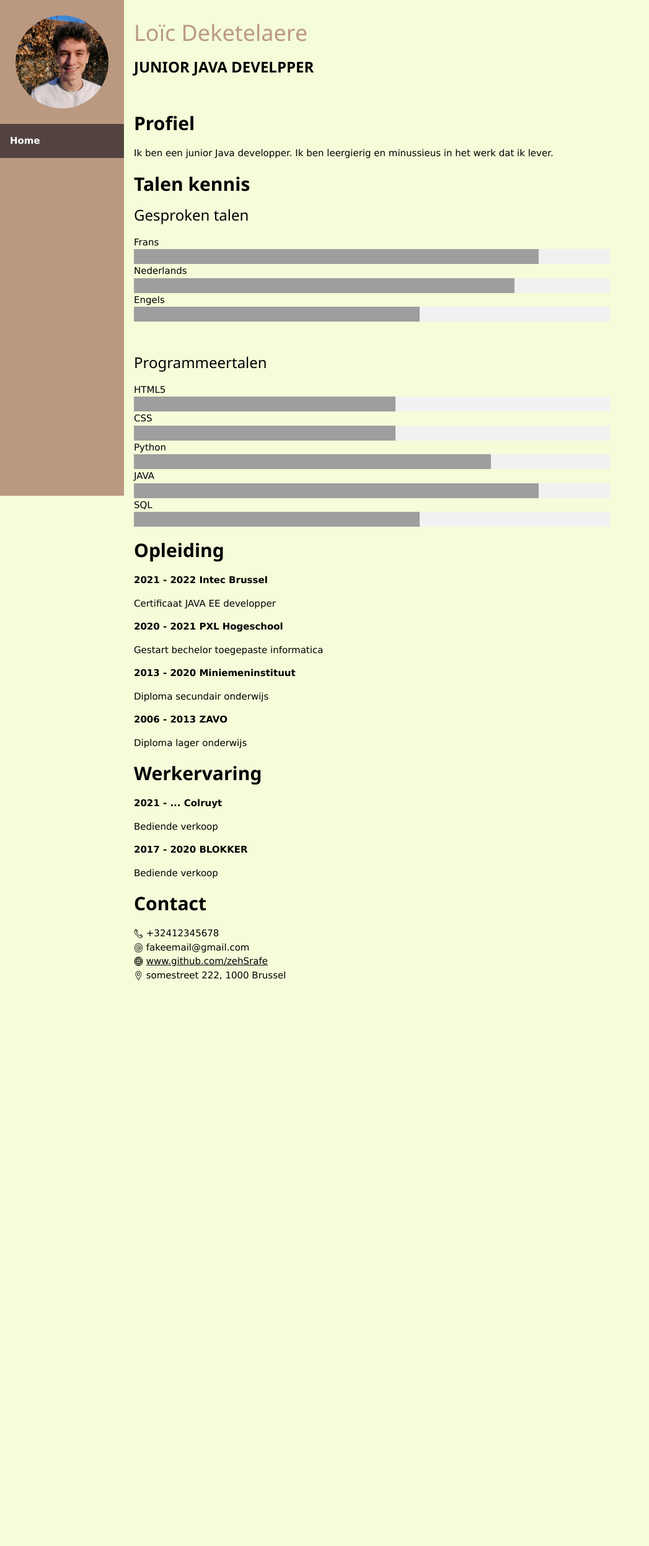
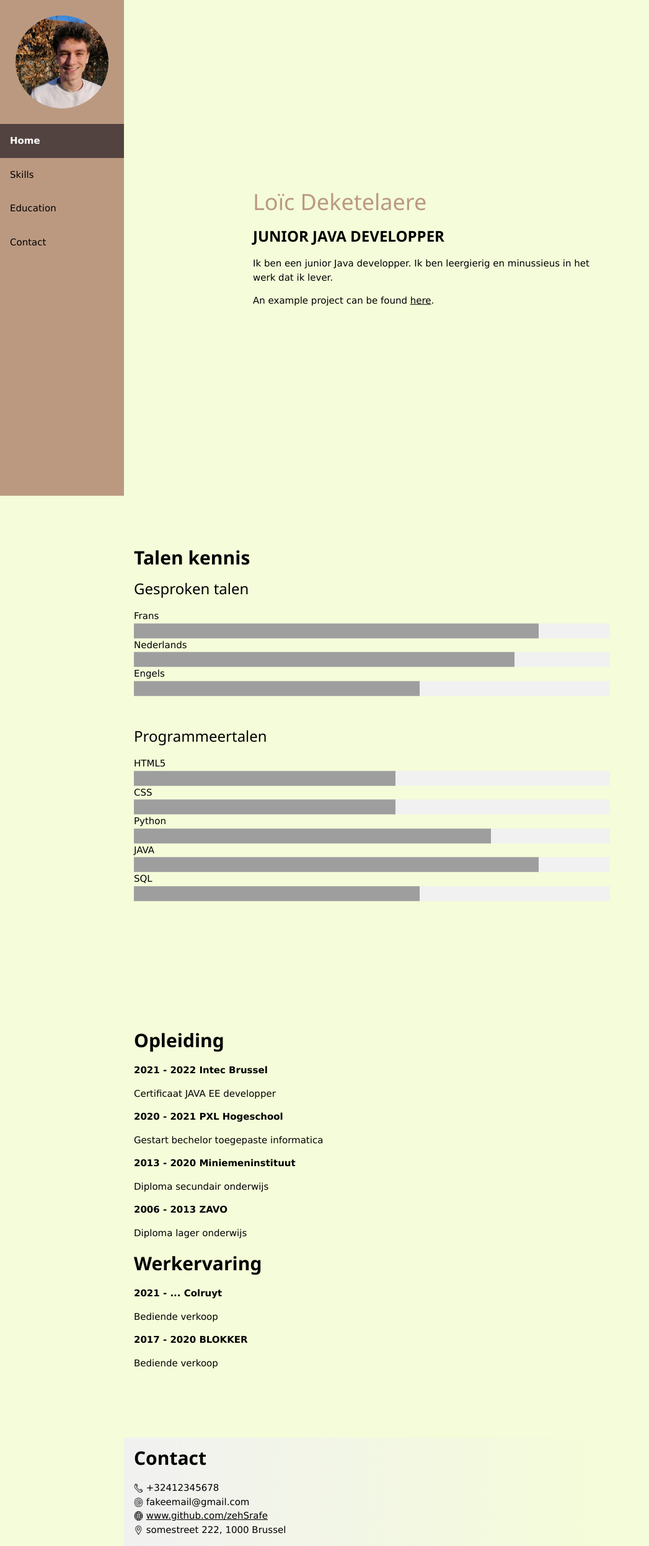
Before and after one commit to zehSrafe/CV, a plain HTML site: page index.html in a window 1280 px wide. Shown: the whole page at 62% size, without its empty margins (0-1047 px from the left). Before the commit the page ends 1616 px from the top, so only its background shows below. Drawn offline with nearby package versions, Linux system fonts and the light colour scheme.

Commit message:
positioning + javascript

```diff
--- a/css/master.css
+++ b/css/master.css
@@ -2,10 +2,12 @@
   box-sizing: border-box;
 }
 
-body {
+html, body {
   margin: 0px;
   background-color: #F4FCD9;
   font-family: 'Roboto', sans-serif;
+  height: 100%;
+  scroll-behavior: smooth;
 }
 
 .sidebar {
@@ -49,8 +51,23 @@ body {
 .content {
   margin-left: 200px;
   padding: 16px;
-  height: 100%;
+  height: 100vh;
   max-width: 800px;
+}
+
+.vertical-center {
+  position: absolute;
+  top: 50%;
+  -ms-transform: translateY(-50%);
+  transform: translateY(-50%);
+}
+
+.horizontal-center {
+  left: 25%;
+}
+
+.full-width {
+  width: 100%;
 }
 
 ul {
@@ -74,14 +91,21 @@ h2 {
   font-weight: bold !important;
 }
 
-.introduction {
+#introduction, #skills, #education, #contact {
   float: left;
-  width: 75%
+  width: 100%;
+  display: block;
+  position: relative;
 }
 
-#profile-title {
-  clear: both;
-  padding-top: 40px;
+#introduction, #skills, #education {
+  height: 100%;
+}
+
+#contact {
+  background: linear-gradient(90deg, rgba(241,241,241,1) 0%, rgba(0,212,255,0) 100%);
+  margin-left: -16px;
+  padding-left: 16px;
 }
 
 .w3-grey {
@@ -152,4 +176,8 @@ h2 {
     text-align: center;
     float: none;
   }
+
+  .horizontal-center {
+    left: 0;
+  }
 }
--- a/index.html
+++ b/index.html
@@ -3,30 +3,38 @@
 <head>
   <meta charset="utf-8">
   <link rel="stylesheet" href="css/master.css">
+  <script type="text/javascript" src="javascript/script.js"></script>
   <link rel="icon" type="image/x-icon" href="media/favicon.png">
   <link rel="stylesheet" href="https://www.w3schools.com/w3css/4/w3.css">
   <link rel="preconnect" href="https://fonts.googleapis.com">
   <link rel="preconnect" href="https://fonts.gstatic.com" crossorigin>
   <link href="https://fonts.googleapis.com/css2?family=Roboto&display=swap" rel="stylesheet">
+  <script type="text/javascript" src="https://cdnjs.cloudflare.com/ajax/libs/jquery/3.1.0/jquery.min.js"></script>
   <title>Loïc Deketelaere</title>
 </head>
-  <body>
+<body onload="activateLink()">
   <main>
     <div class="sidebar">
       <img id = "pf" src="media/pf.jpg" alt="Picture of my face">
-        <a class="active" href="index.html">Home</a>
+      <a href="#introduction" class="active">Home</a>
+      <a href="#skills">Skills</a>
+      <a href="#education">Education</a>
+      <a href="#contact">Contact</a>
     </div>
 
     <div class="content">
-        <div class="introduction">
+      <div id="introduction">
+        <div class="vertical-center horizontal-center">
           <h1>Loïc Deketelaere</h1>
-          <h3><strong>JUNIOR JAVA DEVELPPER</strong></h3>
+          <h3><strong>JUNIOR JAVA DEVELOPPER</strong></h3>
+          <p>Ik ben een junior Java developper. Ik ben leergierig en minussieus in
+            het werk dat ik lever.</p>
+            <p>An example project can be found <a href="https://github.com/zehSrafe/Loic_Deketelaere_icecreamShop/tree/master">here</a>.</p>
+          </div>
         </div>
 
-        <h2 id="profile-title">Profiel</h2>
-        <p>Ik ben een junior Java developper. Ik ben leergierig en minussieus in
-          het werk dat ik lever.</p>
-
+        <div id="skills">
+          <div class="vertical-center full-width">
             <h2>Talen kennis</h2>
             <h3>Gesproken talen</h3>
             <div class="gesproken-talen">
@@ -71,7 +79,11 @@
                 </div>
               </ul>
             </div>
+          </div>
+        </div>
 
+        <div id="education">
+          <div class="vertical-center full-width">
             <h2>Opleiding</h2>
             <div class="opleidingen">
               <p><strong>2021 - 2022 Intec Brussel</strong></p>
@@ -91,9 +103,10 @@
               <p><strong>2017 - 2020 BLOKKER</strong></p>
               <p>Bediende verkoop</p>
             </div>
+          </div>
+        </div>
 
-        <!-- TODO: add a git project as example -->
-
+        <div id="contact">
           <h2>Contact</h2>
           <ul>
             <li><img src="media/phone.png" alt="email-icon" class="contact-images"></img> +32412345678</li>
@@ -102,6 +115,7 @@
             <li><img src="media/address.png" alt="email-icon" class="contact-images"></img> somestreet 222, 1000 Brussel</li>
           </ul>
         </div>
+      </div>
     </main>
   </body>
   </html>
--- /dev/null
+++ b/javascript/script.js
@@ -0,0 +1,8 @@
+function activateLink () {
+    $("a").click(function() {
+      // remove classes from all
+      $("a").removeClass("active");
+      // add class to the one we clicked
+      $(this).addClass("active");
+   });
+}
```
Lines whose indentation alone changed are shown as unchanged.
